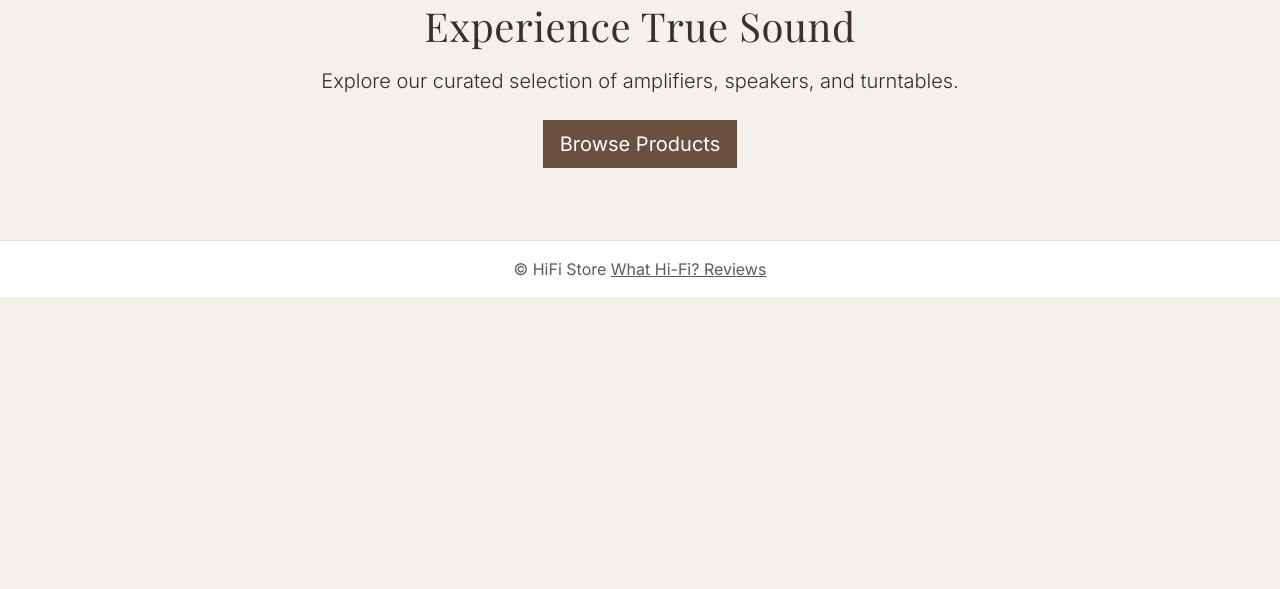
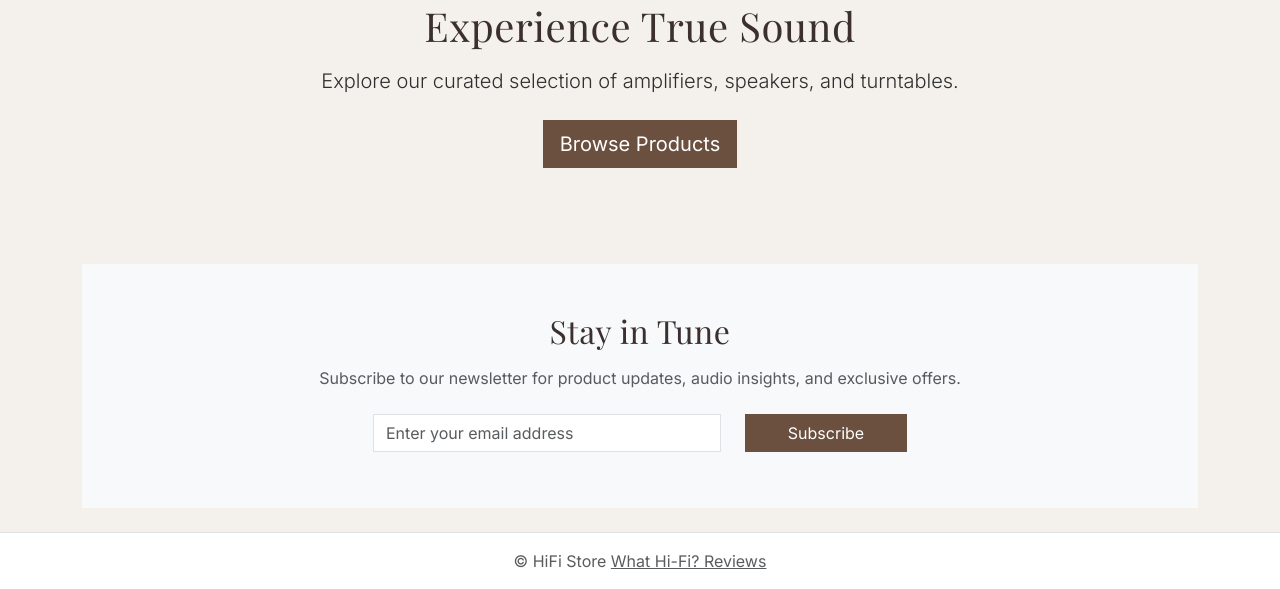
Before and after one commit to andreaspe76/Portfolio_Project_5, a Django app: page / in a window 1280 px wide. Shown: the part 825-1414 px from the top of the page. Before the commit the page ends 1122 px from the top, so only its background shows below. Run offline with Django 5.2, Linux system fonts and the light colour scheme; parts of the project's set-up code (start-up, migrations or seed data) failed here and were passed over.

Commit message:
Add newsletter signup section to homepage for marketing

```diff
--- a/templates/home.html
+++ b/templates/home.html
@@ -14,4 +14,25 @@
     <p class="lead mb-4"> Explore our curated selection of amplifiers, speakers, and turntables. </p> <a
         href="{% url 'product_list' %}" class="btn btn-primary btn-lg"> Browse Products </a>
 </section>
+
+<section class="bg-light py-5 mt-5">
+    <div class="container text-center">
+        <h2 class="mb-3">Stay in Tune</h2>
+        <p class="text-muted mb-4">
+            Subscribe to our newsletter for product updates, audio insights, and exclusive offers.
+        </p>
+
+        <form class="row justify-content-center">
+            <div class="col-md-4 mb-2">
+                <input type="email" class="form-control" placeholder="Enter your email address" required>
+            </div>
+            <div class="col-md-2 mb-2">
+                <button type="submit" class="btn btn-primary w-100">
+                    Subscribe
+                </button>
+            </div>
+        </form>
+    </div>
+</section>
+
 {% endblock %}
```
Also changed, not shown: README.md.
